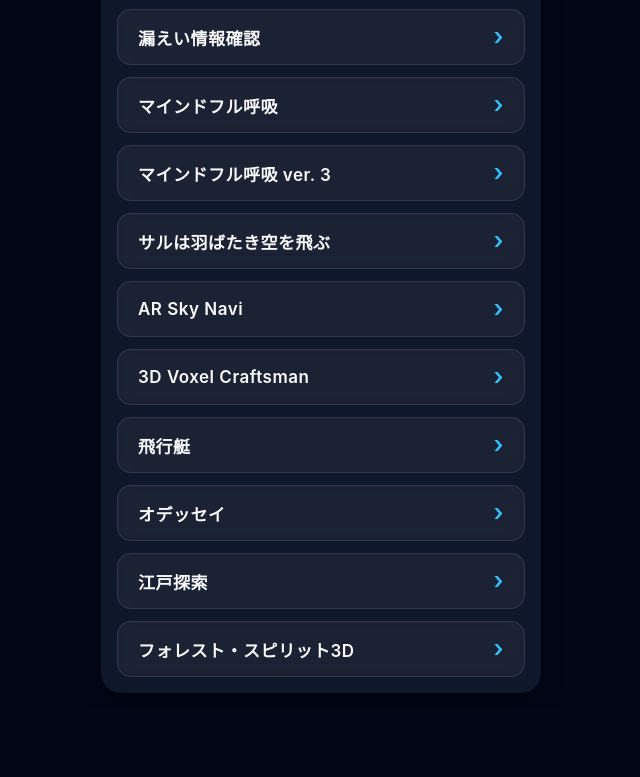
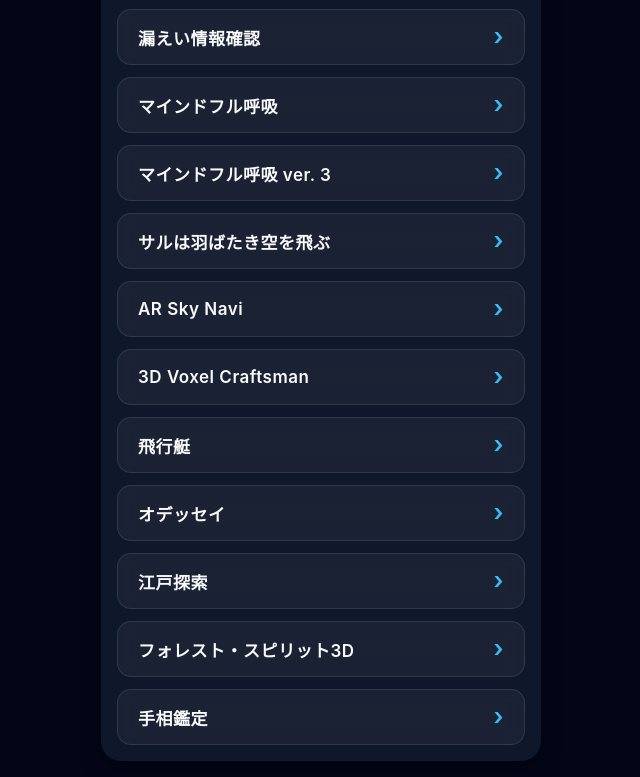
Before and after one commit to koretaka2026-prog/kankyojoho, a plain HTML site: page index.html in a window 1280 px wide. Shown: the part 363-1140 px from the top of the page, without its empty margins (319-959 px from the left). Before the commit the page ends 1072 px from the top, so only its background shows below. Drawn offline with Linux system fonts and the light colour scheme.

Commit message:
Update index.html

```diff
--- a/index.html
+++ b/index.html
@@ -104,6 +104,7 @@
     <a href="オデッセイ.html">オデッセイ</a>
     <a href="江戸探索.html">江戸探索</a>
     <a href="3D-gameV2_kinosita.html">フォレスト・スピリット3D</a>
+    <a href="palmistry_ai.html">手相鑑定</a>
 </div>
 
 </body>
```
